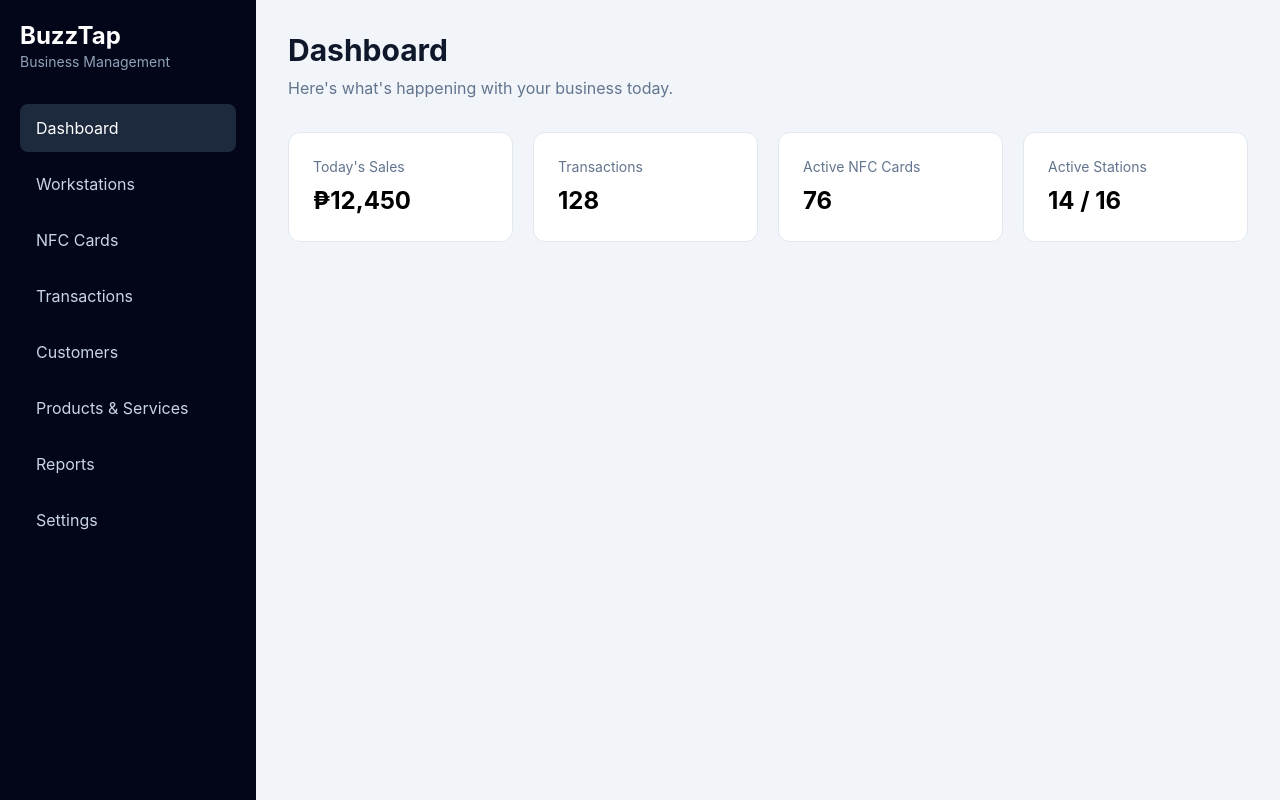
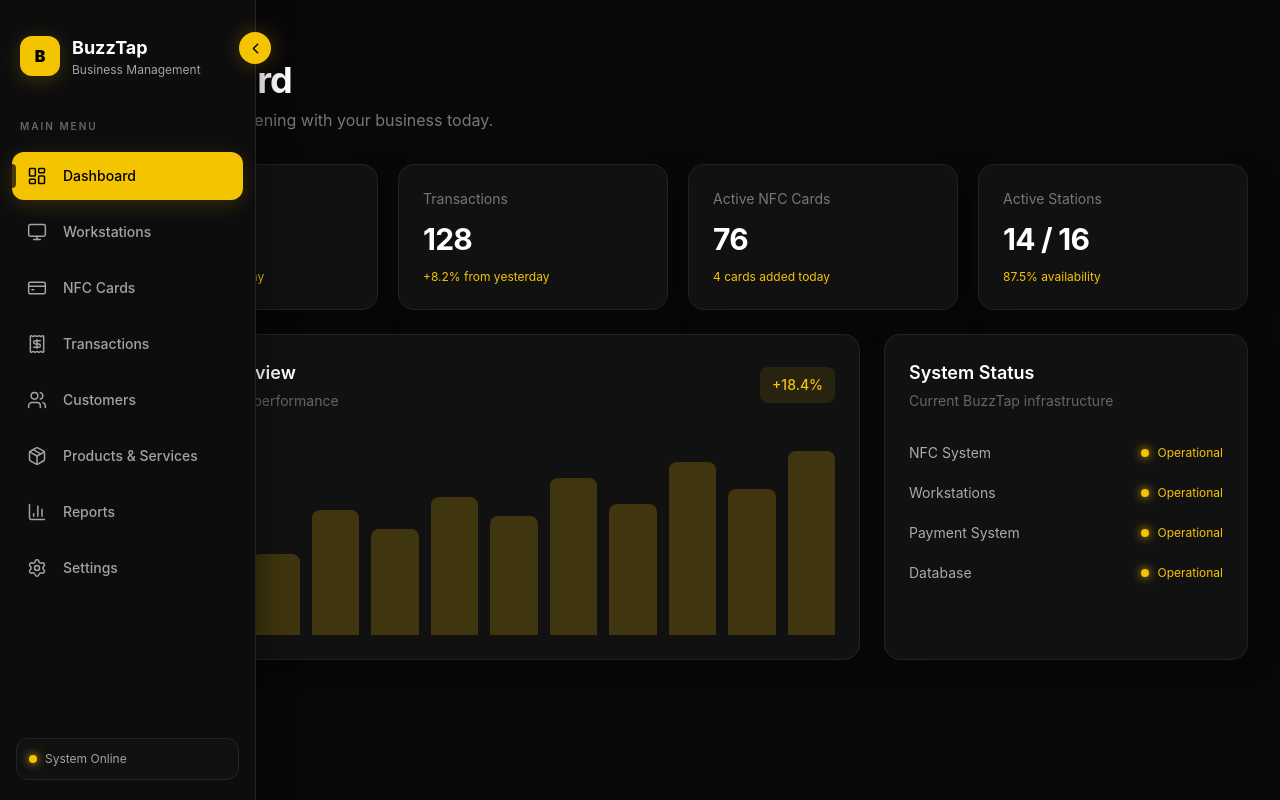
Before and after one commit to mrlee-jino/BuzzTap, a React (Vite) app: page / in a window 1280 px wide. Built offline with nearby package versions, Linux system fonts and the light colour scheme.

Commit message:
Redesign BuzzTap UI with black and yellow morph theme

```diff
--- a/package.json
+++ b/package.json
@@ -11,6 +11,7 @@
   },
   "dependencies": {
     "@tailwindcss/vite": "^4.3.3",
+    "lucide-react": "^1.33.0",
     "react": "^19.2.8",
     "react-dom": "^19.2.8",
     "react-router-dom": "^7.18.2",
--- a/src/App.jsx
+++ b/src/App.jsx
@@ -14,10 +14,11 @@ import Settings from "./pages/Settings"
 function App() {
   return (
     <BrowserRouter>
-      <div className="flex min-h-screen bg-slate-100">
+      <div className="min-h-screen bg-[#080808] text-white">
         <Sidebar />
 
-        <main className="flex-1 p-8">
+        <main className="min-h-screen pl-[76px]">
+          <div className="p-8">
             <Routes>
               <Route path="/" element={<Dashboard />} />
               <Route path="/workstations" element={<Workstations />} />
@@ -28,6 +29,7 @@ function App() {
               <Route path="/reports" element={<Reports />} />
               <Route path="/settings" element={<Settings />} />
             </Routes>
+          </div>
         </main>
       </div>
     </BrowserRouter>
--- a/src/components/Sidebar.jsx
+++ b/src/components/Sidebar.jsx
@@ -1,43 +1,250 @@
+import { useState } from "react"
 import { NavLink } from "react-router-dom"
+import {
+  LayoutDashboard,
+  Monitor,
+  CreditCard,
+  Receipt,
+  Users,
+  Package,
+  BarChart3,
+  Settings,
+  Menu,
+  ChevronRight,
+} from "lucide-react"
 
 function Sidebar() {
+  const [isPinned, setIsPinned] = useState(false)
+  const [isHovered, setIsHovered] = useState(false)
+
+  const isExpanded = isPinned || isHovered
+
   const menuItems = [
-    { name: "Dashboard", path: "/" },
-    { name: "Workstations", path: "/workstations" },
-    { name: "NFC Cards", path: "/nfc-cards" },
-    { name: "Transactions", path: "/transactions" },
-    { name: "Customers", path: "/customers" },
-    { name: "Products & Services", path: "/products-services" },
-    { name: "Reports", path: "/reports" },
-    { name: "Settings", path: "/settings" },
+    {
+      name: "Dashboard",
+      path: "/",
+      icon: LayoutDashboard,
+    },
+    {
+      name: "Workstations",
+      path: "/workstations",
+      icon: Monitor,
+    },
+    {
+      name: "NFC Cards",
+      path: "/nfc-cards",
+      icon: CreditCard,
+    },
+    {
+      name: "Transactions",
+      path: "/transactions",
+      icon: Receipt,
+    },
+    {
+      name: "Customers",
+      path: "/customers",
+      icon: Users,
+    },
+    {
+      name: "Products & Services",
+      path: "/products-services",
+      icon: Package,
+    },
+    {
+      name: "Reports",
+      path: "/reports",
+      icon: BarChart3,
+    },
+    {
+      name: "Settings",
+      path: "/settings",
+      icon: Settings,
+    },
   ]
 
   return (
-    <aside className="w-64 min-h-screen bg-slate-950 text-white p-5">
-      <div className="mb-8">
-        <h1 className="text-2xl font-bold">BuzzTap</h1>
-        <p className="text-sm text-slate-400">
+    <aside
+      onMouseEnter={() => setIsHovered(true)}
+      onMouseLeave={() => setIsHovered(false)}
+      className={`
+        fixed left-0 top-0 z-50
+        h-screen
+        bg-[#0D0D0D]
+        border-r border-[#242424]
+        shadow-[8px_0_30px_rgba(0,0,0,0.35)]
+        transition-all duration-300 ease-out
+        ${isExpanded ? "w-64" : "w-[76px]"}
+      `}
+    >
+      {/* Toggle button */}
+      <button
+        onClick={() => setIsPinned(!isPinned)}
+        className="
+          absolute -right-4 top-8
+          flex h-8 w-8 items-center justify-center
+          rounded-full
+          bg-[#F5C400]
+          text-black
+          shadow-[0_0_20px_rgba(245,196,0,0.25)]
+          transition-all duration-300
+          hover:scale-110
+          hover:bg-[#FFD83D]
+        "
+        title={isPinned ? "Collapse sidebar" : "Keep sidebar open"}
+      >
+        <ChevronRight
+          size={17}
+          className={`
+            transition-transform duration-300
+            ${isExpanded ? "rotate-180" : ""}
+          `}
+        />
+      </button>
+
+      {/* Brand */}
+      <div className="flex h-28 items-center px-5">
+        <div className="flex min-w-0 items-center gap-3">
+          <div
+            className="
+              flex h-10 w-10 shrink-0 items-center justify-center
+              rounded-xl
+              bg-[#F5C400]
+              text-black
+              font-black
+              shadow-[0_4px_20px_rgba(245,196,0,0.2)]
+            "
+          >
+            B
+          </div>
+
+          <div
+            className={`
+              overflow-hidden whitespace-nowrap
+              transition-all duration-300
+              ${
+                isExpanded
+                  ? "max-w-[160px] opacity-100 translate-x-0"
+                  : "max-w-0 opacity-0 -translate-x-2"
+              }
+            `}
+          >
+            <h1 className="text-lg font-bold text-white">
+              BuzzTap
+            </h1>
+
+            <p className="text-xs text-[#A3A3A3]">
               Business Management
             </p>
           </div>
+        </div>
+      </div>
 
-      <nav className="space-y-2">
-        {menuItems.map((item) => (
+      {/* Navigation */}
+      <nav className="px-3">
+        <div className="mb-4 px-2">
+          <span
+            className={`
+              text-[10px] font-semibold uppercase tracking-[0.2em]
+              text-[#666]
+              transition-opacity duration-300
+              ${isExpanded ? "opacity-100" : "opacity-0"}
+            `}
+          >
+            Main Menu
+          </span>
+        </div>
+
+        <div className="space-y-2">
+          {menuItems.map((item) => {
+            const Icon = item.icon
+
+            return (
               <NavLink
                 key={item.name}
                 to={item.path}
+                title={!isExpanded ? item.name : ""}
                 className={({ isActive }) =>
-              `block w-full px-4 py-3 rounded-lg transition ${
+                  `
+                  group relative flex h-12 items-center
+                  rounded-xl
+                  transition-all duration-300
+                  ${
                     isActive
-                  ? "bg-slate-800 text-white"
-                  : "text-slate-300 hover:bg-slate-800 hover:text-white"
-              }`
+                      ? `
+                        bg-[#F5C400]
+                        text-black
+                        shadow-[0_5px_20px_rgba(245,196,0,0.16)]
+                      `
+                      : `
+                        text-[#A3A3A3]
+                        hover:bg-[#171717]
+                        hover:text-white
+                      `
+                  }
+                  `
                 }
               >
+                {({ isActive }) => (
+                  <>
+                    {/* Active indicator */}
+                    {isActive && (
+                      <span className="absolute left-0 h-6 w-1 rounded-r-full bg-black/70" />
+                    )}
+
+                    <Icon
+                      size={20}
+                      strokeWidth={1.8}
+                      className={`
+                        ml-[15px] shrink-0
+                        transition-transform duration-300
+                        group-hover:scale-110
+                      `}
+                    />
+
+                    <span
+                      className={`
+                        ml-4 whitespace-nowrap text-sm font-medium
+                        transition-all duration-300
+                        ${
+                          isExpanded
+                            ? "max-w-[180px] opacity-100 translate-x-0"
+                            : "max-w-0 opacity-0 -translate-x-3"
+                        }
+                      `}
+                    >
                       {item.name}
+                    </span>
+                  </>
+                )}
               </NavLink>
-        ))}
+            )
+          })}
+        </div>
       </nav>
+
+      {/* Bottom status */}
+      <div
+        className={`
+          absolute bottom-5 left-4 right-4
+          rounded-xl border border-[#242424]
+          bg-[#111111]
+          p-3
+          transition-all duration-300
+          ${
+            isExpanded
+              ? "opacity-100 translate-y-0"
+              : "opacity-0 translate-y-3 pointer-events-none"
+          }
+        `}
+      >
+        <div className="flex items-center gap-2">
+          <span className="h-2 w-2 rounded-full bg-[#F5C400] shadow-[0_0_10px_#F5C400]" />
+
+          <span className="text-xs text-[#A3A3A3]">
+            System Online
+          </span>
+        </div>
+      </div>
     </aside>
   )
 }
--- a/src/index.css
+++ b/src/index.css
@@ -1 +1,51 @@
 @import "tailwindcss";
+
+* {
+  box-sizing: border-box;
+}
+
+html {
+  background: #080808;
+}
+
+body {
+  margin: 0;
+  min-width: 320px;
+  min-height: 100vh;
+  background: #080808;
+  font-family:
+    Inter,
+    ui-sans-serif,
+    system-ui,
+    -apple-system,
+    BlinkMacSystemFont,
+    "Segoe UI",
+    sans-serif;
+}
+
+button,
+a {
+  -webkit-tap-highlight-color: transparent;
+}
+
+::selection {
+  background: #f5c400;
+  color: #000;
+}
+
+::-webkit-scrollbar {
+  width: 8px;
+}
+
+::-webkit-scrollbar-track {
+  background: #080808;
+}
+
+::-webkit-scrollbar-thumb {
+  background: #2a2a2a;
+  border-radius: 999px;
+}
+
+::-webkit-scrollbar-thumb:hover {
+  background: #f5c400;
+}
--- a/src/pages/Dashboard.jsx
+++ b/src/pages/Dashboard.jsx
@@ -1,37 +1,166 @@
 function Dashboard() {
+  const stats = [
+    {
+      label: "Today's Sales",
+      value: "₱12,450",
+      description: "+12.5% from yesterday",
+    },
+    {
+      label: "Transactions",
+      value: "128",
+      description: "+8.2% from yesterday",
+    },
+    {
+      label: "Active NFC Cards",
+      value: "76",
+      description: "4 cards added today",
+    },
+    {
+      label: "Active Stations",
+      value: "14 / 16",
+      description: "87.5% availability",
+    },
+  ]
+
   return (
-    <div>
-      <h1 className="text-3xl font-bold text-slate-900">
-        Dashboard
-      </h1>
+    <div className="mx-auto max-w-[1600px]">
+      {/* Header */}
+      <div className="mb-8">
+        <p className="mb-2 text-sm font-medium text-[#F5C400]">
+          OVERVIEW
+        </p>
 
-      <p className="mt-2 text-slate-500">
-        Here's what's happening with your business today.
-      </p>
+        <h1 className="text-4xl font-bold tracking-tight text-white">
+          Dashboard
+        </h1>
 
-      <div className="grid grid-cols-1 md:grid-cols-2 lg:grid-cols-4 gap-5 mt-8">
-        <div className="bg-white rounded-xl border border-slate-200 p-6">
-          <p className="text-sm text-slate-500">Today's Sales</p>
-          <h2 className="text-2xl font-bold mt-2">₱12,450</h2>
+        <p className="mt-2 text-[#777]">
+          Here's what's happening with your business today.
+        </p>
+      </div>
+
+      {/* Stats */}
+      <div className="grid grid-cols-1 gap-5 md:grid-cols-2 xl:grid-cols-4">
+        {stats.map((stat) => (
+          <div
+            key={stat.label}
+            className="
+              group rounded-2xl
+              border border-[#222]
+              bg-[#111]
+              p-6
+              shadow-[8px_8px_25px_rgba(0,0,0,0.35),-5px_-5px_20px_rgba(255,255,255,0.015)]
+              transition-all duration-300
+              hover:-translate-y-1
+              hover:border-[#F5C400]/40
+              hover:shadow-[0_12px_35px_rgba(245,196,0,0.08)]
+            "
+          >
+            <p className="text-sm text-[#777]">
+              {stat.label}
+            </p>
+
+            <h2 className="mt-3 text-3xl font-bold tracking-tight text-white">
+              {stat.value}
+            </h2>
+
+            <p className="mt-3 text-xs text-[#F5C400]">
+              {stat.description}
+            </p>
+          </div>
+        ))}
+      </div>
+
+      {/* Lower dashboard */}
+      <div className="mt-6 grid grid-cols-1 gap-6 xl:grid-cols-3">
+        {/* Revenue */}
+        <div
+          className="
+            xl:col-span-2
+            min-h-[320px]
+            rounded-2xl
+            border border-[#222]
+            bg-[#111]
+            p-6
+            shadow-[8px_8px_25px_rgba(0,0,0,0.35),-5px_-5px_20px_rgba(255,255,255,0.015)]
+          "
+        >
+          <div className="flex items-center justify-between">
+            <div>
+              <h2 className="text-lg font-semibold text-white">
+                Revenue Overview
+              </h2>
+
+              <p className="mt-1 text-sm text-[#666]">
+                Monthly business performance
+              </p>
+            </div>
+
+            <span className="rounded-lg bg-[#F5C400]/10 px-3 py-2 text-sm font-medium text-[#F5C400]">
+              +18.4%
+            </span>
+          </div>
+
+          {/* Placeholder chart */}
+          <div className="mt-8 flex h-48 items-end gap-3">
+            {[35, 48, 42, 65, 55, 72, 62, 82, 68, 90, 76, 96].map(
+              (height, index) => (
+                <div
+                  key={index}
+                  className="flex-1 rounded-t-lg bg-[#F5C400]/20 transition-all duration-300 hover:bg-[#F5C400]"
+                  style={{ height: `${height}%` }}
+                />
+              )
+            )}
+          </div>
         </div>
 
-        <div className="bg-white rounded-xl border border-slate-200 p-6">
-          <p className="text-sm text-slate-500">Transactions</p>
-          <h2 className="text-2xl font-bold mt-2">128</h2>
-        </div>
+        {/* System status */}
+        <div
+          className="
+            rounded-2xl
+            border border-[#222]
+            bg-[#111]
+            p-6
+            shadow-[8px_8px_25px_rgba(0,0,0,0.35),-5px_-5px_20px_rgba(255,255,255,0.015)]
+          "
+        >
+          <h2 className="text-lg font-semibold text-white">
+            System Status
+          </h2>
 
-        <div className="bg-white rounded-xl border border-slate-200 p-6">
-          <p className="text-sm text-slate-500">Active NFC Cards</p>
-          <h2 className="text-2xl font-bold mt-2">76</h2>
-        </div>
+          <p className="mt-1 text-sm text-[#666]">
+            Current BuzzTap infrastructure
+          </p>
 
-        <div className="bg-white rounded-xl border border-slate-200 p-6">
-          <p className="text-sm text-slate-500">Active Stations</p>
-          <h2 className="text-2xl font-bold mt-2">14 / 16</h2>
+          <div className="mt-8 space-y-5">
+            <StatusItem name="NFC System" />
+            <StatusItem name="Workstations" />
+            <StatusItem name="Payment System" />
+            <StatusItem name="Database" />
+          </div>
         </div>
       </div>
     </div>
   )
 }
 
+function StatusItem({ name }) {
+  return (
+    <div className="flex items-center justify-between">
+      <span className="text-sm text-[#AAA]">
+        {name}
+      </span>
+
+      <div className="flex items-center gap-2">
+        <span className="h-2 w-2 rounded-full bg-[#F5C400] shadow-[0_0_10px_#F5C400]" />
+
+        <span className="text-xs text-[#F5C400]">
+          Operational
+        </span>
+      </div>
+    </div>
+  )
+}
+
 export default Dashboard
```
Also changed, not shown: 1 other file (tests, documents, lock files or other folders). Lines whose indentation alone changed are shown as unchanged.
